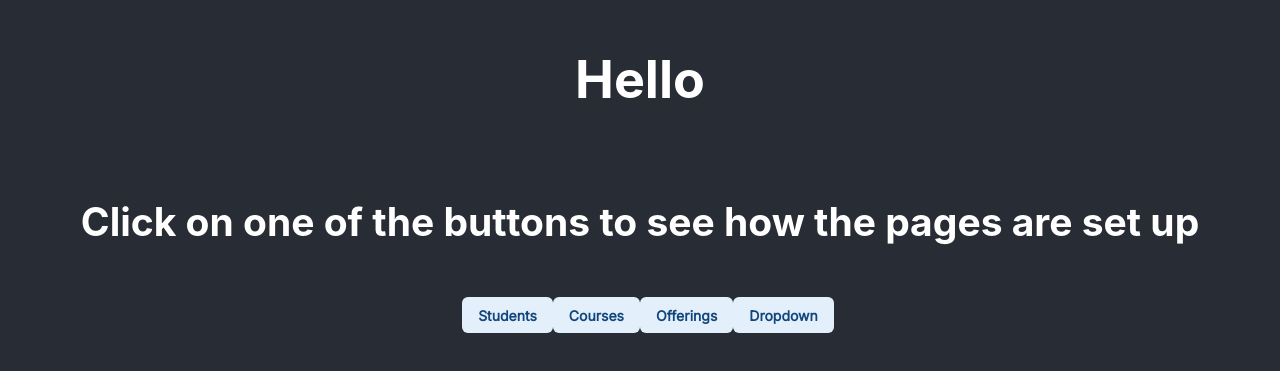
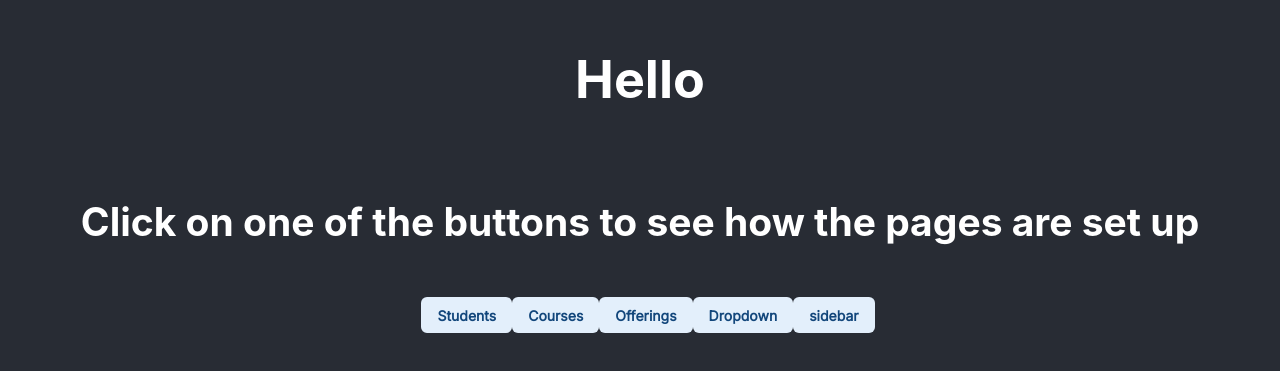
Before and after one commit to harshsepi0l/HHQV2-Backend, a React (Create React App) app in the folder frontend/: page /homepage in a window 1280 px wide. Shown: the part 227-598 px from the top of the page. Built offline with nearby package versions, Linux system fonts and the light colour scheme.

Commit message:
Update HomePage.tsx

```diff
--- a/frontend/src/Pages/HomePage.tsx
+++ b/frontend/src/Pages/HomePage.tsx
@@ -30,6 +30,9 @@ const HomePage: React.FC = () => {
           <Button variant="soft" component="a" href="/dropdown">
             Dropdown
           </Button>
+          <Button variant="soft" component="a" href="/sidebar">
+            sidebar
+          </Button>
         </Divider>
       </div>
     </div>
```
